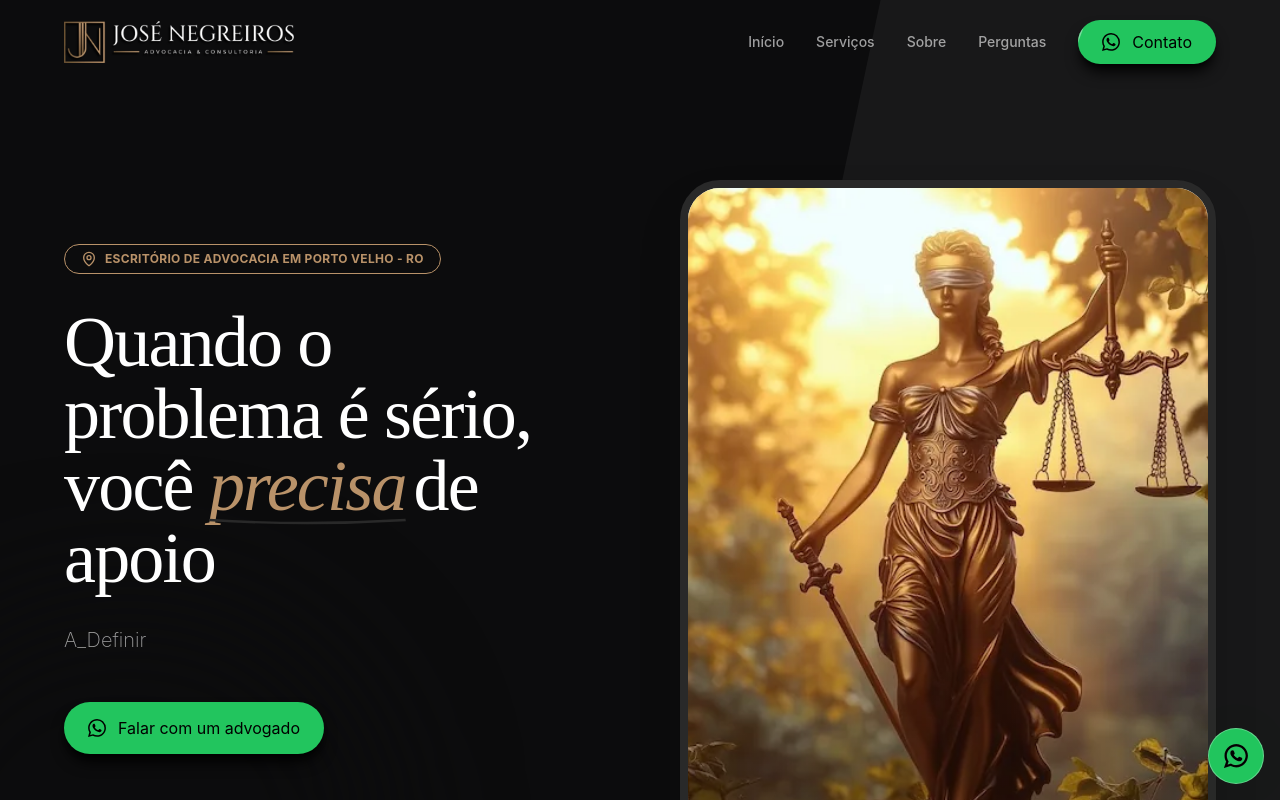
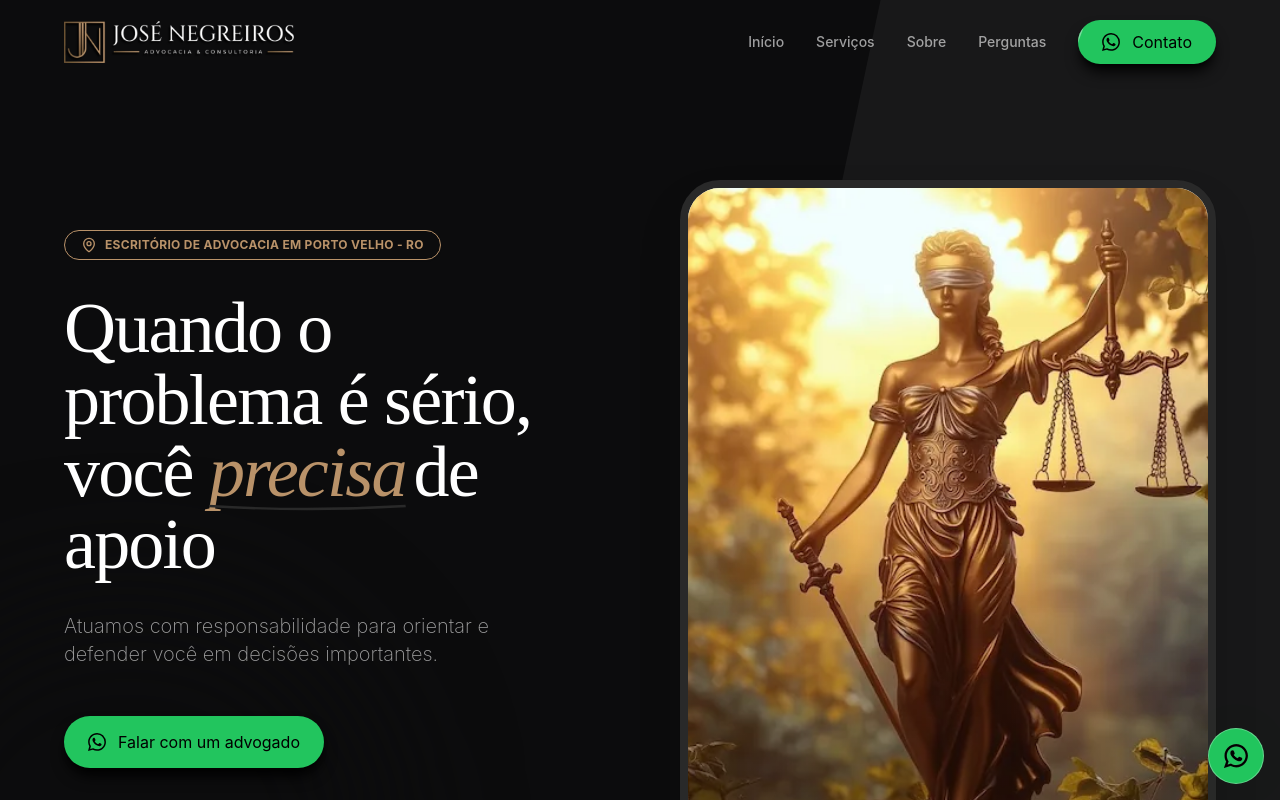
Before and after one commit to Paper-Street-Softwares/LPI-Jose-Negreiros, a React (Vite) app: page /#home in a window 1280 px wide. Shown: the top 800 px of the page. Built offline with nearby package versions, Linux system fonts and the light colour scheme.

Commit message:
fix: Hero Subtitle

```diff
--- a/src/content/content.jsx
+++ b/src/content/content.jsx
@@ -114,7 +114,12 @@ const content = {
         </p>
       ),
       SecondPartTitle: 'de apoio',
-      subtitle: <p>A_Definir</p>,
+      subtitle: (
+        <p>
+          Atuamos com responsabilidade para orientar e defender você em decisões
+          importantes.
+        </p>
+      ),
       heroDefaultImage: heroDefaultImg, // img da pessoa mobile
       alt: 'Imagem ilustrativa da Seção Início',
       ctaButtonAriaLabel:
```
